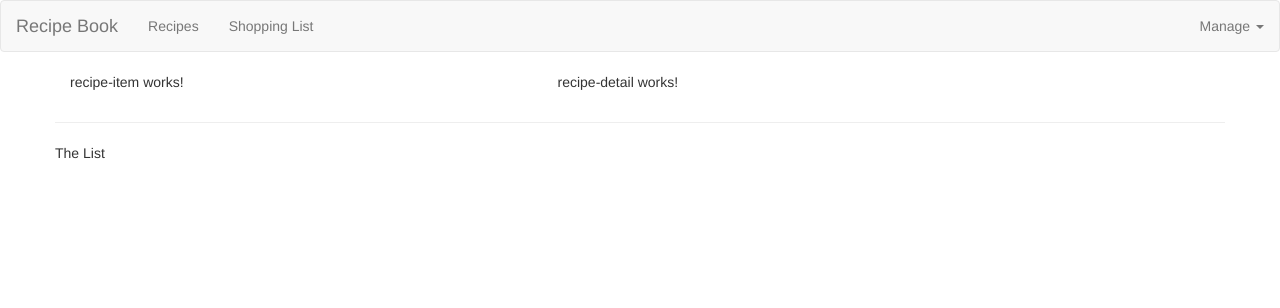
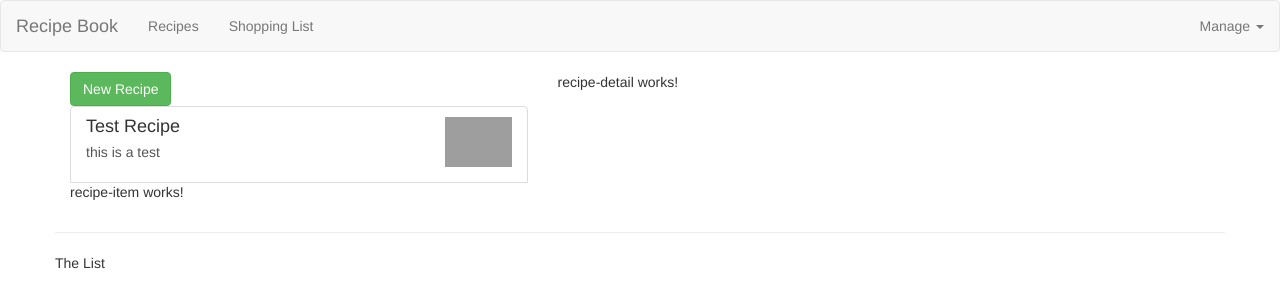
Before and after one commit to Jayce77/AngularProjects, an Angular app in the folder my-recipe-book/: page / in a window 1280 px wide. Shown: the top 308 px of the page. Built offline with nearby package versions, Linux system fonts and the light colour scheme; grey boxes are pictures that could not be loaded.

Commit message:
added test recipe to recipeList template

```diff
--- a/my-recipe-book/src/app/recipes/recipe-list/recipe-list.component.html
+++ b/my-recipe-book/src/app/recipes/recipe-list/recipe-list.component.html
@@ -1 +1,17 @@
-<app-recipe-item></app-recipe-item>
+<div class="row">
+  <div class="col-xs-12">
+    <button class="btn btn-success">New Recipe</button>
+  </div>
+</div>
+<div class="row">
+  <div class="col-xs-12">
+      <a href="#" class="list-group-item clearfix">
+        <div class="pull-left">
+          <h4 class="list-group-item-heading">{{recipes[0].name}}</h4>
+          <p class="list_groupitem-text">{{recipes[0].description}}</p>
+        </div>
+        <span class="pull-right"><img src="{{recipes[0].imagePath}}" alt="" class="image-responsive" style="max-height: 50px"></span>
+      </a>
+      <app-recipe-item></app-recipe-item>
+  </div>
+</div>
--- a/my-recipe-book/src/app/recipes/recipe-list/recipe-list.component.ts
+++ b/my-recipe-book/src/app/recipes/recipe-list/recipe-list.component.ts
@@ -1,4 +1,5 @@
 import { Component, OnInit } from '@angular/core';
+import { Recipe } from '../recipe.model';
 
 @Component({
   selector: 'app-recipe-list',
@@ -6,7 +7,9 @@ import { Component, OnInit } from '@angular/core';
   styleUrls: ['./recipe-list.component.css']
 })
 export class RecipeListComponent implements OnInit {
-  recipes = [];
+  recipes: Recipe[] = [
+    new Recipe('Test Recipe', 'this is a test', `https://encrypted-tbn0.gstatic.com/images?q=tbn:ANd9GcTI6RNc-TjnsRh7g3LnBLcXvWoi0sc-XzLjO1zkpau_MX0nO1knVw`)
+  ];
   constructor() { }
 
   ngOnInit() {
```
